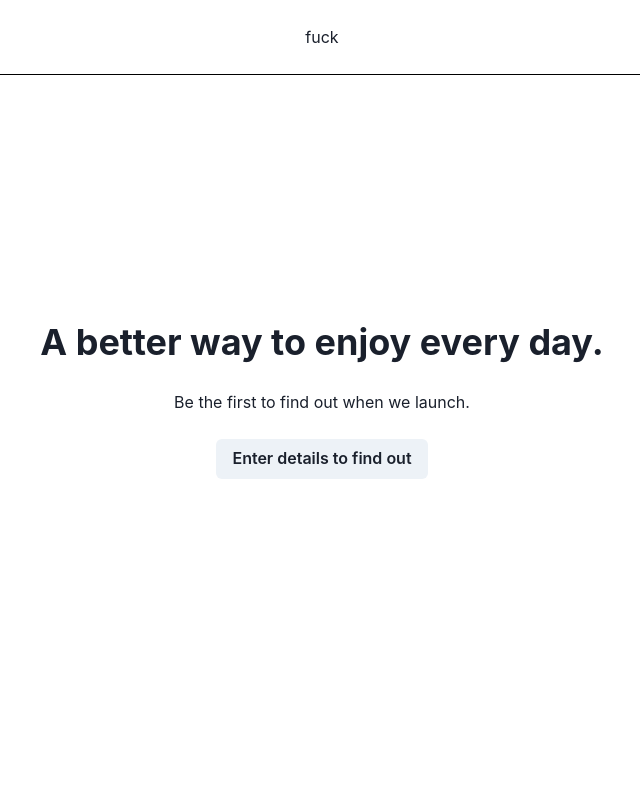
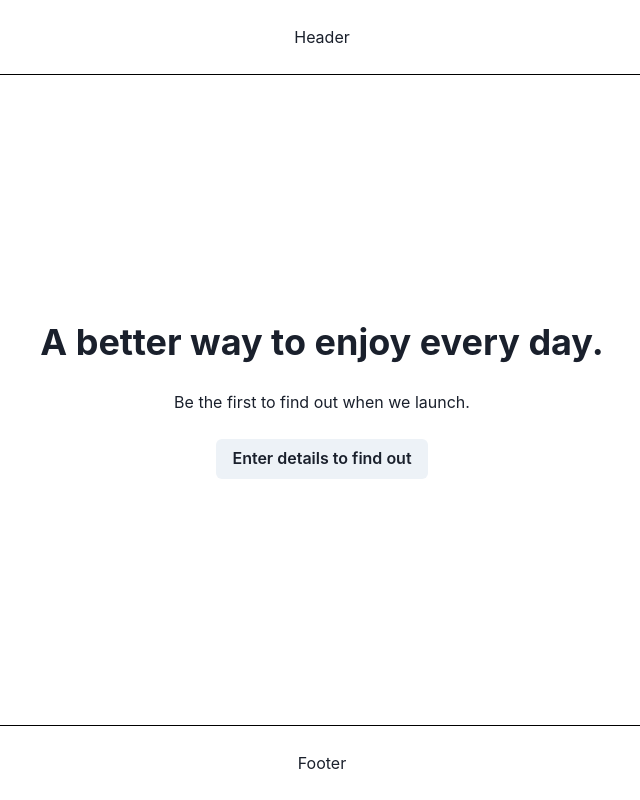
Before and after one commit to liamasis/broccoli-email-collector, a React (Create React App) app: page / in a window 1280 px wide. Shown: the whole page, without its empty margins (318-958 px from the left). Built offline with nearby package versions, Linux system fonts and the light colour scheme.

Commit message:
basic changes

```diff
--- a/src/App.css
+++ b/src/App.css
@@ -6,6 +6,16 @@
   justify-content: center;
 }
 
+.footerBar {
+  position: fixed;
+  bottom: 0;
+  width: 100%;
+  height: 75px;
+  display: flex;
+  align-items: center;
+  justify-content: center;
+  border-top: solid 1px black;
+}
 .navBar {
   position: fixed;
   top: 0;
@@ -16,7 +26,6 @@
   justify-content: center;
   border-bottom: solid 1px black;
 }
-
 .App {
   text-align: center;
   height: 100vh;
--- a/src/App.js
+++ b/src/App.js
@@ -1,5 +1,6 @@
 import { VStack, Heading } from "@chakra-ui/react";
 import Navbar from "./components/Navbar";
+import Footer from "./components/Footer";
 import "./App.css";
 import Popup from "./components/Popup";
 function App() {
@@ -16,6 +17,7 @@ function App() {
         <p>Be the first to find out when we launch.</p>
 
         <Popup text="Enter details to find out" />
+        <Footer />
       </VStack>
     </div>
   );
--- /dev/null
+++ b/src/components/Footer.js
@@ -0,0 +1,7 @@
+import React from "react";
+import styles from "../App.css";
+function Footer() {
+  return <div className="footerBar">Footer</div>;
+}
+
+export default Footer;
--- a/src/components/Login.js
+++ b/src/components/Login.js
@@ -11,7 +11,6 @@ import {
 import { useState } from "react";
 import "../App.css";
 function Login() {
-
   const [fullname, setFullname] = useState("");
   const [email, setEmail] = useState("");
   const [confirmEmail, setConfirmEmail] = useState("");
--- a/src/components/Navbar.js
+++ b/src/components/Navbar.js
@@ -1,7 +1,7 @@
 import React from "react";
 import styles from "../App.css";
 function Navbar() {
-  return <div className="navBar">fuck</div>;
+  return <div className="navBar">Header</div>;
 }
 
 export default Navbar;
```
